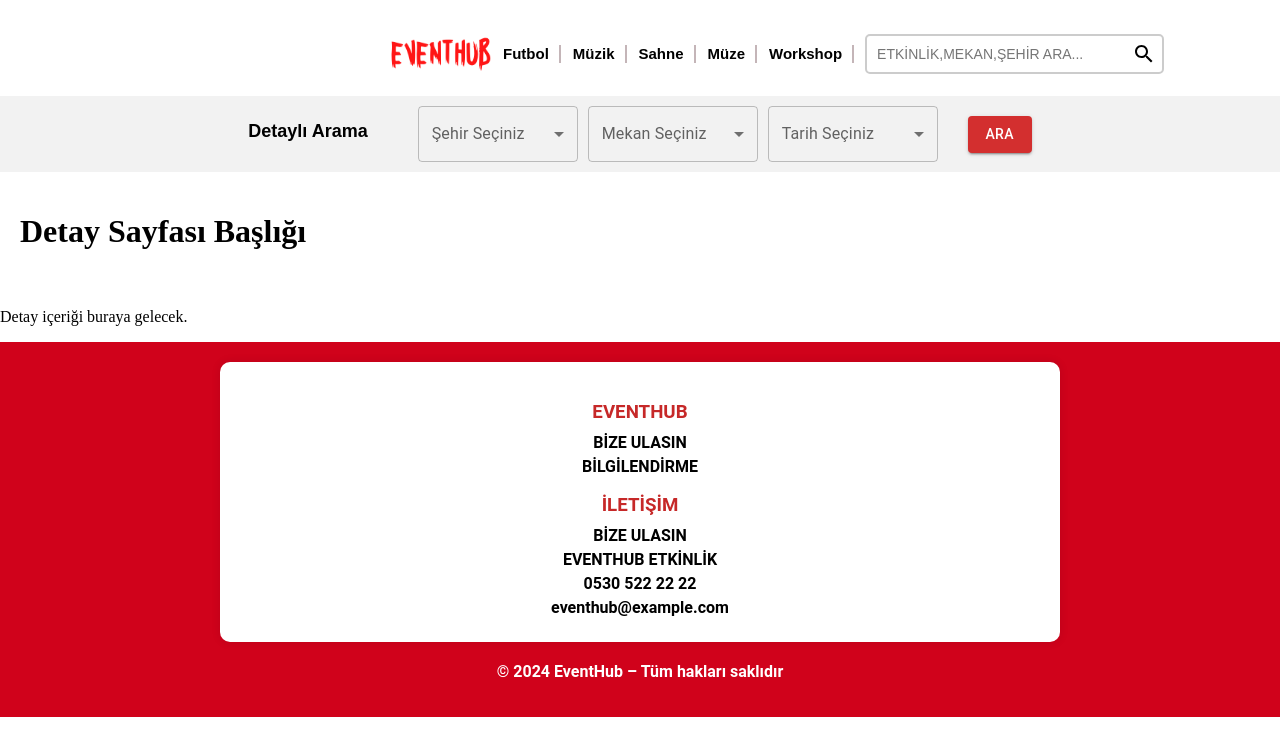
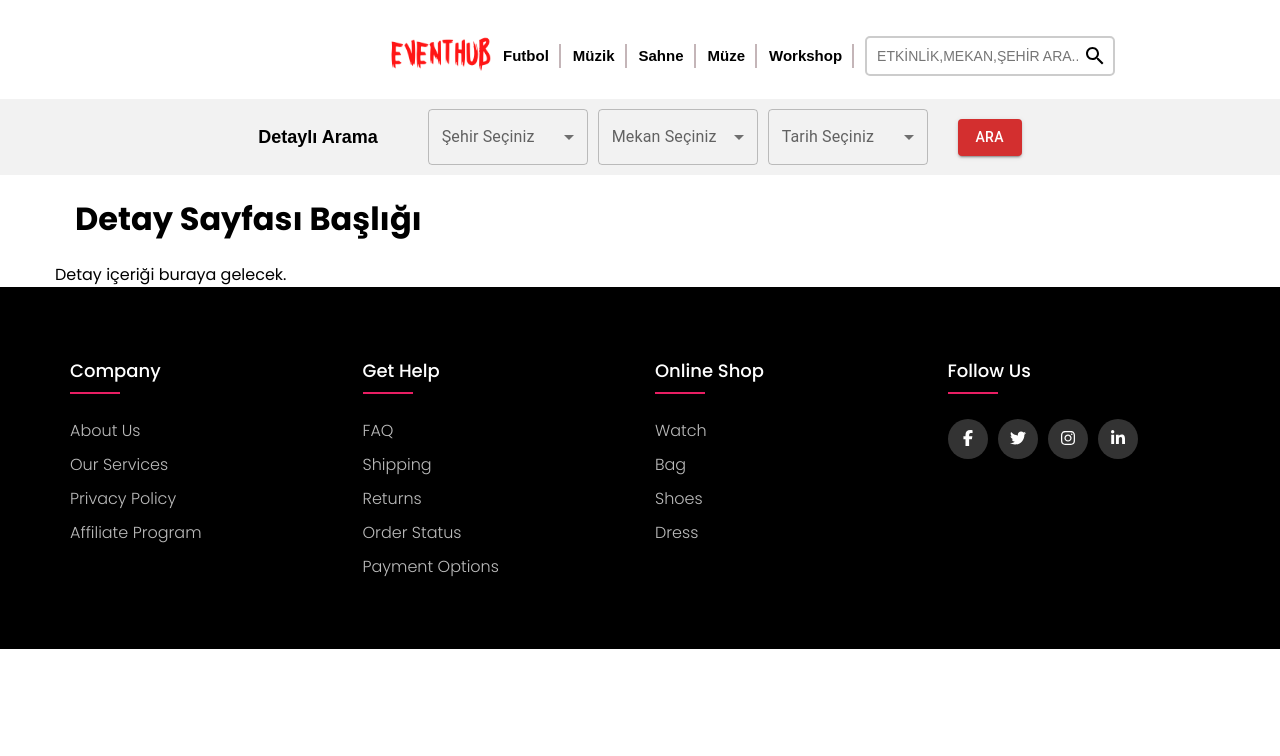
Before and after one commit to enseknci/EventHub, a React (Create React App) app: page /Futbol in a window 1280 px wide. Shown: the top 756 px of the page. Built offline with nearby package versions, Linux system fonts and the light colour scheme; a web font is replaced by a local one.

Commit message:
Footer Düzeltildi

```diff
--- a/package.json
+++ b/package.json
@@ -5,6 +5,8 @@
   "dependencies": {
     "@emotion/react": "^11.11.4",
     "@emotion/styled": "^11.11.0",
+    "@fortawesome/free-brands-svg-icons": "^6.5.1",
+    "@fortawesome/react-fontawesome": "^0.2.0",
     "@mui/icons-material": "^5.15.11",
     "@testing-library/jest-dom": "^5.17.0",
     "@testing-library/react": "^13.4.0",
--- a/src/components/Footer.js
+++ b/src/components/Footer.js
@@ -1,27 +1,90 @@
-// Footer.js
-
 import React from "react";
-import "../styles/Footer.css";
+import "../styles/Footer.css"; // Footer stil dosyasını ekleyin ve adınıza göre güncelleyin
+import { FontAwesomeIcon } from "@fortawesome/react-fontawesome";
+import {
+  faFacebookF,
+  faTwitter,
+  faInstagram,
+  faLinkedinIn,
+} from "@fortawesome/free-brands-svg-icons";
 
 const Footer = () => {
   return (
     <footer className="footer">
-      <div className="footer-content">
-        <div className="footer-links">
-          <h3>EVENTHUB</h3>
-          <p>BİZE ULASIN</p>
-          <p>BİLGİLENDİRME</p>
+      <div className="container">
+        <div className="row">
+          <div className="footer-col">
+            <h4>company</h4>
+            <ul>
+              <li>
+                <a href="#">about us</a>
+              </li>
+              <li>
+                <a href="#">our services</a>
+              </li>
+              <li>
+                <a href="#">privacy policy</a>
+              </li>
+              <li>
+                <a href="#">affiliate program</a>
+              </li>
+            </ul>
+          </div>
+          <div className="footer-col">
+            <h4>get help</h4>
+            <ul>
+              <li>
+                <a href="#">FAQ</a>
+              </li>
+              <li>
+                <a href="#">shipping</a>
+              </li>
+              <li>
+                <a href="#">returns</a>
+              </li>
+              <li>
+                <a href="#">order status</a>
+              </li>
+              <li>
+                <a href="#">payment options</a>
+              </li>
+            </ul>
+          </div>
+          <div className="footer-col">
+            <h4>online shop</h4>
+            <ul>
+              <li>
+                <a href="#">watch</a>
+              </li>
+              <li>
+                <a href="#">bag</a>
+              </li>
+              <li>
+                <a href="#">shoes</a>
+              </li>
+              <li>
+                <a href="#">dress</a>
+              </li>
+            </ul>
+          </div>
+          <div className="footer-col">
+            <h4>follow us</h4>
+            <div className="social-links">
+              <a href="#">
+                <FontAwesomeIcon icon={faFacebookF} />
+              </a>
+              <a href="#">
+                <FontAwesomeIcon icon={faTwitter} />
+              </a>
+              <a href="#">
+                <FontAwesomeIcon icon={faInstagram} />
+              </a>
+              <a href="#">
+                <FontAwesomeIcon icon={faLinkedinIn} />
+              </a>
+            </div>
+          </div>
         </div>
-        <div className="footer-contact">
-          <h3>İLETİŞİM</h3>
-          <p>BİZE ULASIN</p>
-          <p>EVENTHUB ETKİNLİK</p>
-          <p>0530 522 22 22</p>
-          <p>eventhub@example.com</p>
-        </div>
-      </div>
-      <div className="footer-bottom">
-        <p>© 2024 EventHub – Tüm hakları saklıdır</p>
       </div>
     </footer>
   );
--- a/src/styles/EventList.css
+++ b/src/styles/EventList.css
@@ -1,4 +1,5 @@
 /* EventList.css */
+@import url("https://fonts.googleapis.com/css2?family=Poppins:wght@300;400;500;600;700&display=swap");
 
 /* Etkinlik listesini ortalar */
 .event-list {
@@ -32,9 +33,10 @@
 
 /* Etkinlik detayları */
 .event-details {
-  font-family: "NeusaNext Regular", sans-serif; /* Yazı fontu */
+  font-family: "Poppins", sans-serif; /* Yazı fontu */
   font-size: 14px; /* Yazı boyutu */
   opacity: 0.7; /* Yazıyı %70 şeffaf yapar */
+  font-weight: bold;
 }
 
 /* Etkinlik başlığı */
--- a/src/styles/Footer.css
+++ b/src/styles/Footer.css
@@ -1,40 +1,93 @@
-/* Footer.css */
-
+@import url("https://fonts.googleapis.com/css2?family=Poppins:wght@300;400;500;600;700&display=swap");
+body {
+  line-height: 1.5;
+  font-family: "Poppins", sans-serif;
+}
+* {
+  margin: 0;
+  padding: 0;
+  box-sizing: border-box;
+}
+.container {
+  max-width: 1170px;
+  margin: auto;
+}
+.row {
+  display: flex;
+  flex-wrap: wrap;
+}
+ul {
+  list-style: none;
+}
 .footer {
-  background-color: #d0021b; /* Kırmızı arka plan */
-  color: white; /* Beyaz metin rengi */
-  padding: 20px; /* Kenar boşlukları */
-  text-align: center; /* İçeriği ortala */
+  background-color: #000000;
+  padding: 70px 0;
+}
+.footer-col {
+  width: 25%;
+  padding: 0 15px;
+}
+.footer-col h4 {
+  font-size: 18px;
+  color: #ffffff;
+  text-transform: capitalize;
+  margin-bottom: 35px;
+  font-weight: 500;
+  position: relative;
+}
+.footer-col h4::before {
+  content: "";
+  position: absolute;
+  left: 0;
+  bottom: -10px;
+  background-color: #e91e63;
+  height: 2px;
+  box-sizing: border-box;
+  width: 50px;
+}
+.footer-col ul li:not(:last-child) {
+  margin-bottom: 10px;
+}
+.footer-col ul li a {
+  font-size: 16px;
+  text-transform: capitalize;
+  color: #ffffff;
+  text-decoration: none;
+  font-weight: 300;
+  color: #bbbbbb;
+  display: block;
+  transition: all 0.3s ease;
+}
+.footer-col ul li a:hover {
+  color: #ffffff;
+  padding-left: 8px;
+}
+.footer-col .social-links a {
+  display: inline-block;
+  height: 40px;
+  width: 40px;
+  background-color: rgba(255, 255, 255, 0.2);
+  margin: 0 10px 10px 0;
+  text-align: center;
+  line-height: 40px;
+  border-radius: 50%;
+  color: #ffffff;
+  transition: all 0.5s ease;
+}
+.footer-col .social-links a:hover {
+  color: #24262b;
+  background-color: #ffffff;
 }
 
-.footer-content {
-  background-color: white; /* Orta beyaz alan */
-  padding: 20px;
-  border-radius: 10px; /* Kenar yumuşatma */
-  box-shadow: 0 0 10px rgba(0, 0, 0, 0.1); /* Hafif gölge */
-  max-width: 800px; /* Maksimum genişlik ayarı */
-  margin: 0 auto; /* Ortala */
-  font-family: "Roboto", sans-serif; /* Roboto fontu */
+/*responsive*/
+@media (max-width: 767px) {
+  .footer-col {
+    width: 50%;
+    margin-bottom: 30px;
+  }
 }
-
-.footer-links h3,
-.footer-contact h3 {
-  margin-bottom: 10px;
-  color: #c62828; /* Başlık rengi kırmızı */
-  font-weight: bold; /* Kalın font */
+@media (max-width: 574px) {
+  .footer-col {
+    width: 100%;
+  }
 }
-
-.footer-links p,
-.footer-contact p {
-  margin: 5px 0;
-  color: black; /* Paragraf rengi siyah */
-  font-weight: bold; /* Kalın font */
-}
-
-.footer-bottom {
-  text-align: center;
-  margin-top: 20px;
-  color: white; /* Alt yazı rengi beyaz */
-  font-weight: bold; /* Kalın font */
-  font-family: "Roboto", sans-serif; /* Roboto fontu */
-}
```
Also changed, not shown: 1 other file (tests, documents, lock files or other folders).
